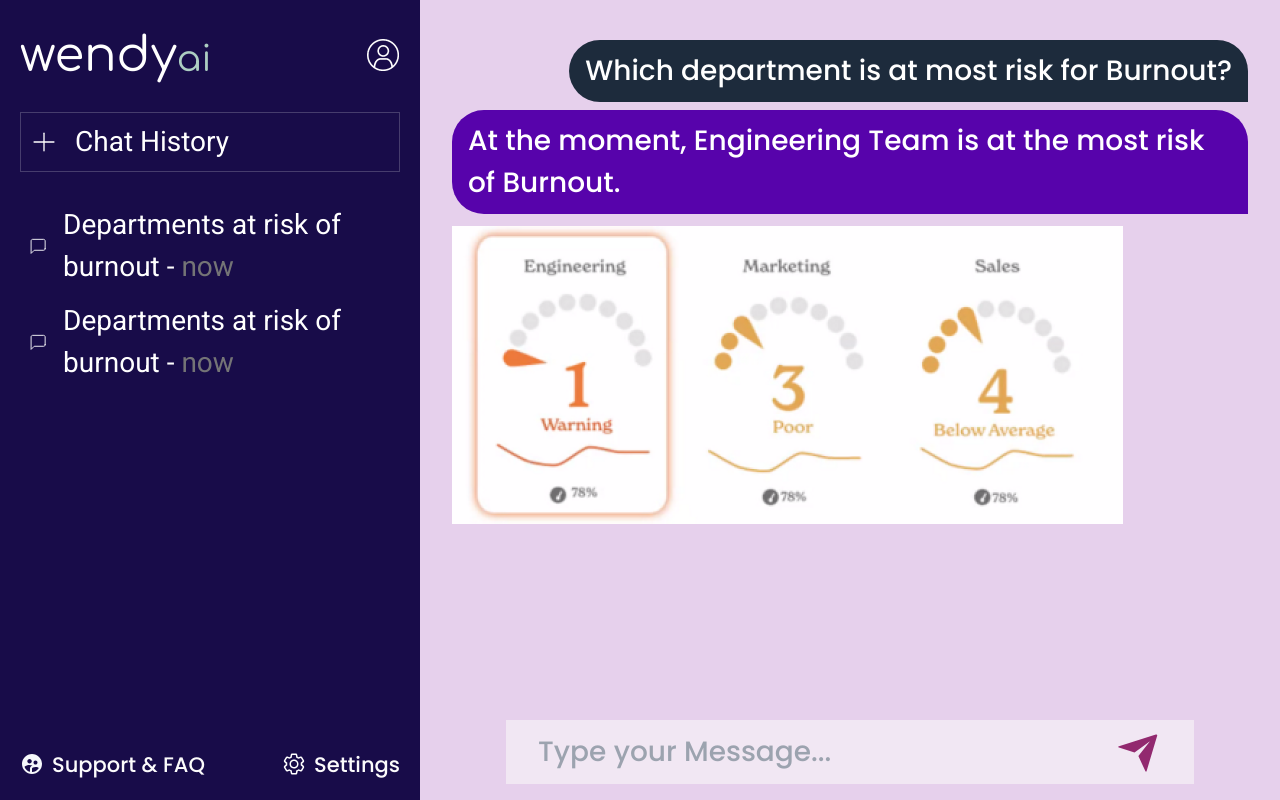
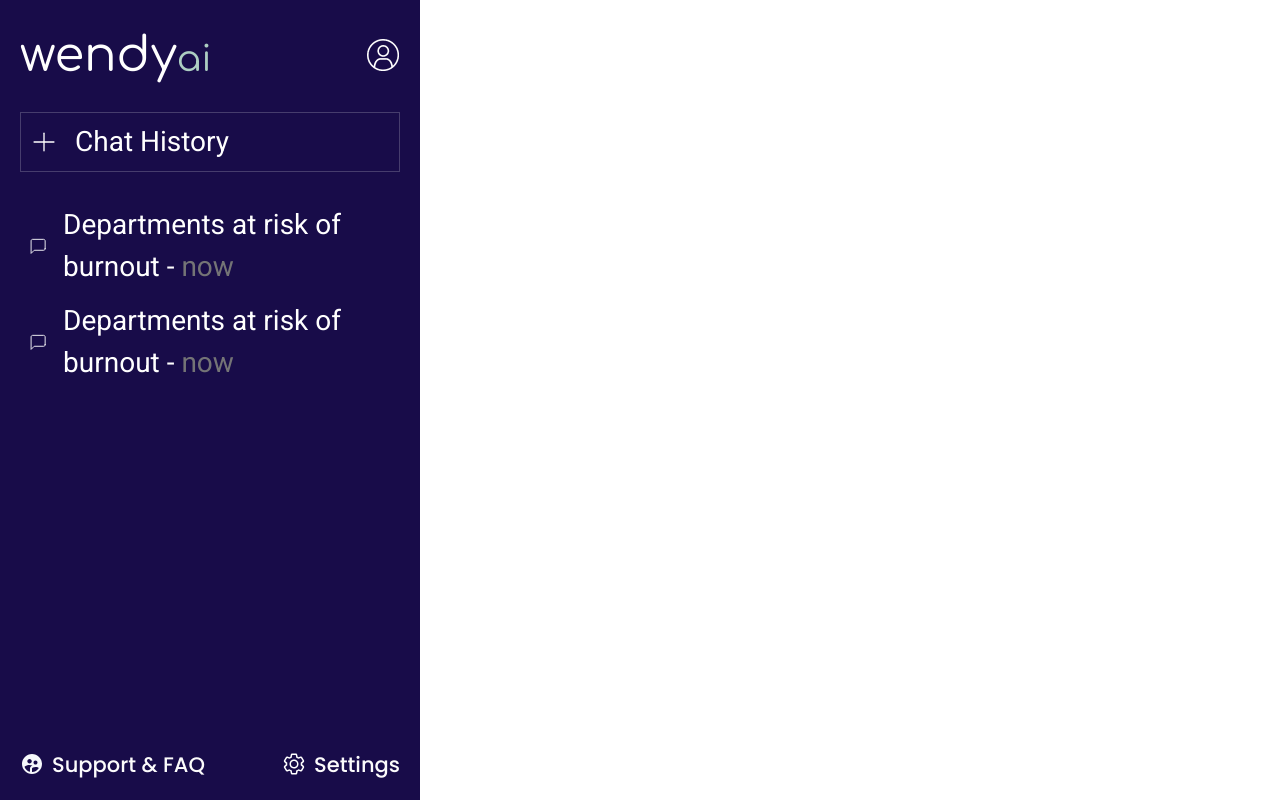
Before and after one commit to ollysamm/project-3, a React (Create React App) app in the folder client/: page / in a window 1280 px wide. Built offline with nearby package versions, Linux system fonts and the light colour scheme.

Commit message:
Revert "chat ui"
This reverts commit 8b11e59d0bc50f14bea5364a6fdc53b40aa6f604.

```diff
--- a/client/public/index.html
+++ b/client/public/index.html
@@ -24,7 +24,7 @@
       work correctly both with client-side routing and a non-root public URL.
       Learn how to configure a non-root public URL by running `npm run build`.
     -->
-    <title>wendyai</title>
+    <title>React App</title>
   </head>
   <body>
     <noscript>You need to enable JavaScript to run this app.</noscript>
--- a/client/src/components/AiChat.jsx
+++ /dev/null
@@ -1,16 +0,0 @@
-import byai from "../assets/images/image-by-ai.png";
-
-const AiChat = () => {
-  return (
-    <>
-      <div className="my-2">
-        <span className="text-white font-medium font-poppins bg-[#5703AB] text-[28px] px-4 py-2.5 rounded-[32px_32px_0px_32px] inline-block">
-          At the moment, Engineering Team is at the most risk of Burnout.
-        </span>
-        <img className="my-3" src={byai} alt="byai" />
-      </div>
-    </>
-  );
-};
-
-export default AiChat;
--- a/client/src/components/Chat.tsx
+++ b/client/src/components/Chat.tsx
@@ -1,7 +1,6 @@
 import React, { useState } from "react";
 import axios from "axios";
 import Sidebar from "./Sidebar";
-import ChatList from "./ChatList";
 
 interface ResponseData {
   output: string;
@@ -26,41 +25,7 @@
 
   return (
     <>
-      <div className="flex">
-        <Sidebar />
-
-        <div className="bg-lightpink w-full flex flex-col justify-between">
-          <div className="h-full grow p-8">
-            <ChatList />
-          </div>
-          <form
-            onSubmit={handleSubmit}
-            className="my-4 w-[80%] mx-auto bg-[#F1E7F3] flex items-center justify-between px-8"
-          >
-            <input
-              type="text"
-              className="bg-transparent h-16 w-full text-[#422929] font-medium outline-none text-[28px] font-poppins"
-              placeholder="Type your Message..."
-              value={inputValue}
-              onChange={(e) => setInputValue(e.target.value)}
-            />
-            <button type="submit">
-              <svg
-                width="47"
-                height="45"
-                viewBox="0 0 47 45"
-                fill="none"
-                xmlns="http://www.w3.org/2000/svg"
-              >
-                <path
-                  d="M3.95992 17.4722C2.9515 17.1515 2.94184 16.6335 3.97924 16.3035L40.8522 4.57599C41.8741 4.25156 42.4595 4.79719 42.1736 5.75206L31.6373 40.9347C31.3476 41.9098 30.7583 41.943 30.3256 41.0176L23.3826 26.1084L34.9736 11.3614L19.5189 22.4217L3.95992 17.4722Z"
-                  fill="#92296F"
-                />
-              </svg>
-            </button>
-          </form>
-        </div>
-      </div>
+      <Sidebar />
       {/* <div
         className="flex flex-col items-center justify-center"
         style={{ padding: "20px" }}
--- a/client/src/components/ChatList.jsx
+++ /dev/null
@@ -1,13 +0,0 @@
-import AiChat from "./AiChat";
-import UserChat from "./UserChat";
-
-const ChatList = () => {
-  return (
-    <>
-      <UserChat />
-      <AiChat />
-    </>
-  );
-};
-
-export default ChatList;
--- a/client/src/components/Icons.jsx
+++ b/client/src/components/Icons.jsx
@@ -8,20 +8,20 @@
         fill="none"
         xmlns="http://www.w3.org/2000/svg"
       >
-        <g clipPath="url(#clip0_82_516)">
+        <g clip-path="url(#clip0_82_516)">
           <path
             d="M11 6.25V23.75"
             stroke="white"
-            strokeWidth="1.33333"
-            strokeLinecap="round"
-            strokeLinejoin="round"
+            stroke-width="1.33333"
+            stroke-linecap="round"
+            stroke-linejoin="round"
           />
           <path
             d="M1.08337 15H20.9167"
             stroke="white"
-            strokeWidth="1.33333"
-            strokeLinecap="round"
-            strokeLinejoin="round"
+            stroke-width="1.33333"
+            stroke-linecap="round"
+            stroke-linejoin="round"
           />
         </g>
         <defs>
@@ -49,13 +49,13 @@
         fill="none"
         xmlns="http://www.w3.org/2000/svg"
       >
-        <g clipPath="url(#clip0_82_522)">
+        <g clip-path="url(#clip0_82_522)">
           <path
             d="M34 21.6667C34 22.2266 33.7776 22.7635 33.3817 23.1594C32.9858 23.5554 32.4488 23.7778 31.8889 23.7778H19.2222L15 28V11.1111C15 10.5512 15.2224 10.0142 15.6183 9.61833C16.0142 9.22242 16.5512 9 17.1111 9H31.8889C32.4488 9 32.9858 9.22242 33.3817 9.61833C33.7776 10.0142 34 10.5512 34 11.1111V21.6667Z"
             stroke="#ECECF1"
-            strokeWidth="1.33333"
-            strokeLinecap="round"
-            strokeLinejoin="round"
+            stroke-width="1.33333"
+            stroke-linecap="round"
+            stroke-linejoin="round"
           />
         </g>
         <defs>
@@ -82,7 +82,7 @@
         fill="none"
         xmlns="http://www.w3.org/2000/svg"
       >
-        <g clipPath="url(#clip0_82_508)">
+        <g clip-path="url(#clip0_82_508)">
           <path
             d="M10 19.748V16.4C10 15.117 10.995 14.108 12.467 13.532C11.5177 13.1789 10.5128 12.9988 9.5 13C7.61 13 5.864 13.617 4.453 14.66C4.89051 15.8973 5.62509 17.0083 6.59225 17.8955C7.55941 18.7826 8.72957 19.4187 10 19.748ZM18.88 16.086C18.485 15.553 17.17 15 15.5 15C13.494 15 12 15.797 12 16.4V20C13.3878 20.0008 14.752 19.6403 15.9583 18.954C17.1646 18.2678 18.1715 17.2794 18.88 16.086ZM9.55 11.5C10.1467 11.5 10.719 11.2629 11.141 10.841C11.5629 10.419 11.8 9.84674 11.8 9.25C11.8 8.65326 11.5629 8.08097 11.141 7.65901C10.719 7.23705 10.1467 7 9.55 7C8.95326 7 8.38097 7.23705 7.95901 7.65901C7.53705 8.08097 7.3 8.65326 7.3 9.25C7.3 9.84674 7.53705 10.419 7.95901 10.841C8.38097 11.2629 8.95326 11.5 9.55 11.5ZM15.5 12.5C16.0304 12.5 16.5391 12.2893 16.9142 11.9142C17.2893 11.5391 17.5 11.0304 17.5 10.5C17.5 9.96957 17.2893 9.46086 16.9142 9.08579C16.5391 8.71071 16.0304 8.5 15.5 8.5C14.9696 8.5 14.4609 8.71071 14.0858 9.08579C13.7107 9.46086 13.5 9.96957 13.5 10.5C13.5 11.0304 13.7107 11.5391 14.0858 11.9142C14.4609 12.2893 14.9696 12.5 15.5 12.5ZM12 22C6.477 22 2 17.523 2 12C2 6.477 6.477 2 12 2C17.523 2 22 6.477 22 12C22 17.523 17.523 22 12 22Z"
             fill="#F6F8FB"
--- a/client/src/components/UserChat.jsx
+++ /dev/null
@@ -1,13 +0,0 @@
-const UserChat = () => {
-  return (
-    <>
-      <div className="flex justify-end my-2">
-        <span className="text-white font-medium font-poppins text-[28px] bg-[#1D2B3C] px-4 py-2.5 rounded-[32px_32px_0px_32px] inline-block">
-          Which department is at most risk for Burnout?
-        </span>
-      </div>
-    </>
-  );
-};
-
-export default UserChat;
--- a/client/tailwind.config.js
+++ b/client/tailwind.config.js
@@ -11,7 +11,6 @@
       colors: {
         primary: "#180C49",
         secondary: "#ADCEC2",
-        lightpink: "#E6D0EC",
       },
       screens: {
         sm: "640px",
```
Also changed, not shown: client/src/assets/images/image-by-ai.png (deleted).
